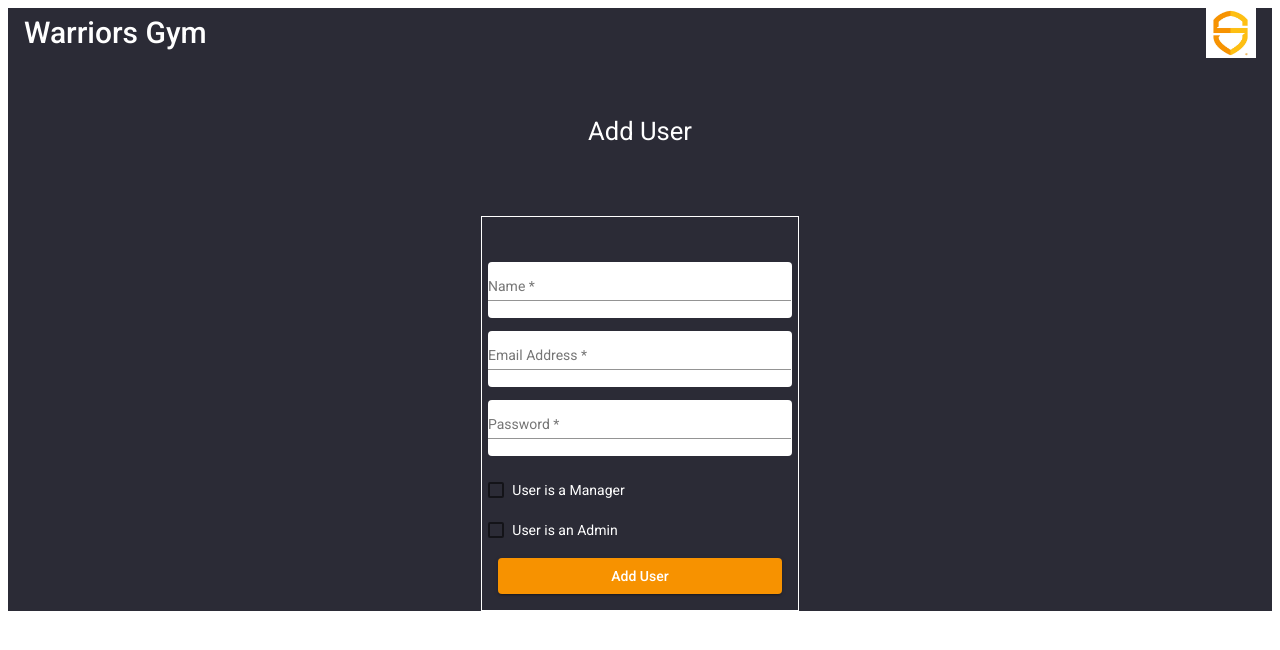
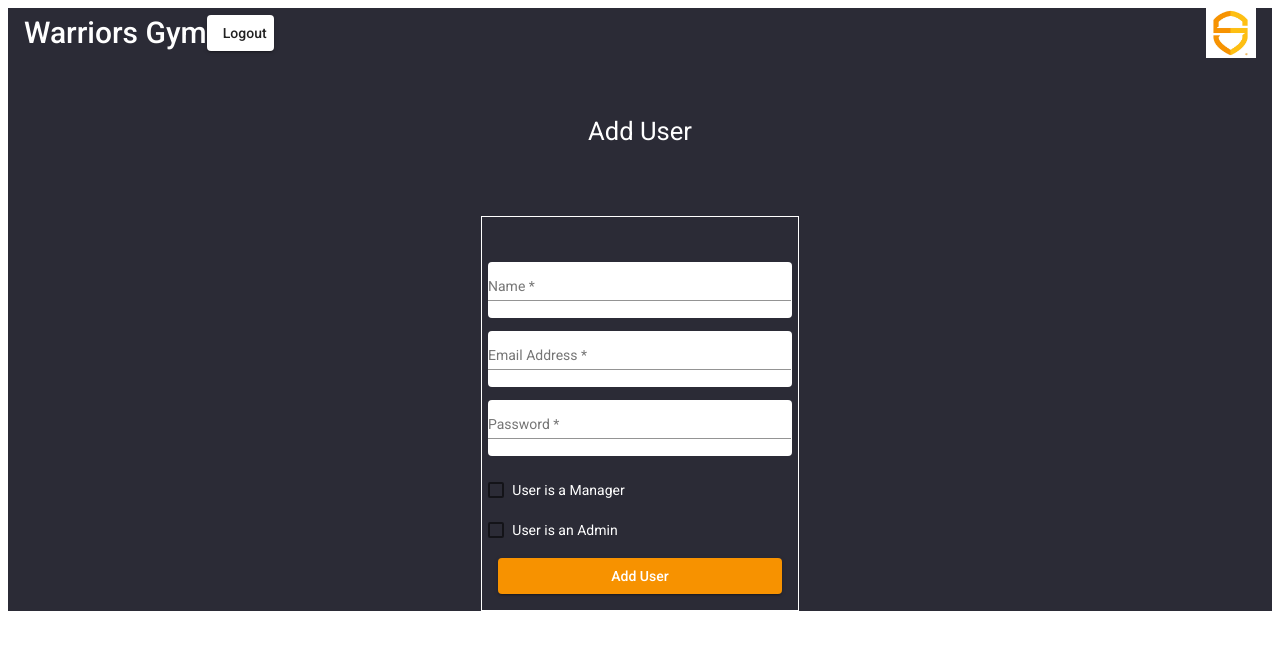
Before and after one commit to marcusjensen15/Warriors_Gym_Frontend, an Angular app: page /add-user in a window 1280 px wide. Shown: the top 650 px of the page. Built offline with nearby package versions, Linux system fonts and the light colour scheme.

Commit message:
logout function sucessfully deleting token from localStorage, and routing user back to login page

```diff
--- a/src/app/auth-service.service.ts
+++ b/src/app/auth-service.service.ts
@@ -16,6 +16,11 @@ export class AuthServiceService {
     return this.http.post(`http://localhost:3000/auth`, data);
   }
 
+  logout(){
+    //should remove token from localStorage
+    localStorage.removeItem('token');
+  }
+
   // Double ! will always return true or false.
 
   loggedIn(){
--- a/src/app/header/header.component.html
+++ b/src/app/header/header.component.html
@@ -1,5 +1,7 @@
+
 <mat-toolbar header>
   Warriors Gym
+  <button class="logoutButton" (click)="handleLogout()" mat-raised-button>Logout</button>
   <div class="image-container">
     <img data-test="headerLogo" src="../../assets/IMG_1265.JPG" alt="scwLogo">
   </div>
--- a/src/app/header/header.component.ts
+++ b/src/app/header/header.component.ts
@@ -1,4 +1,6 @@
 import { Component } from "@angular/core";
+import {AuthServiceService} from "../auth-service.service";
+import {Router} from "@angular/router";
 
 @Component({
   selector: 'app-header',
@@ -6,4 +8,17 @@ import { Component } from "@angular/core";
   styleUrls: ["./header.component.scss"]
 })
 
-export class HeaderComponent {}
+export class HeaderComponent {
+
+  constructor(
+    private authService:AuthServiceService,
+    private router:Router) { }
+
+  handleLogout(){
+    this.authService.logout();
+    this.router.navigate(['/login'])
+  }
+
+
+
+}
```
